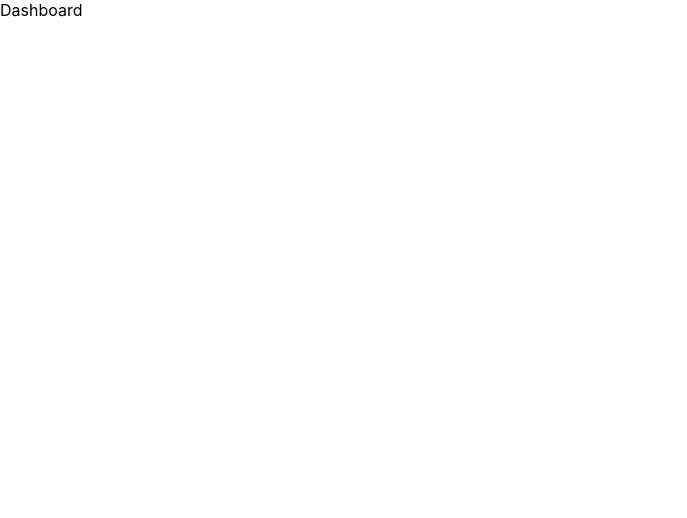
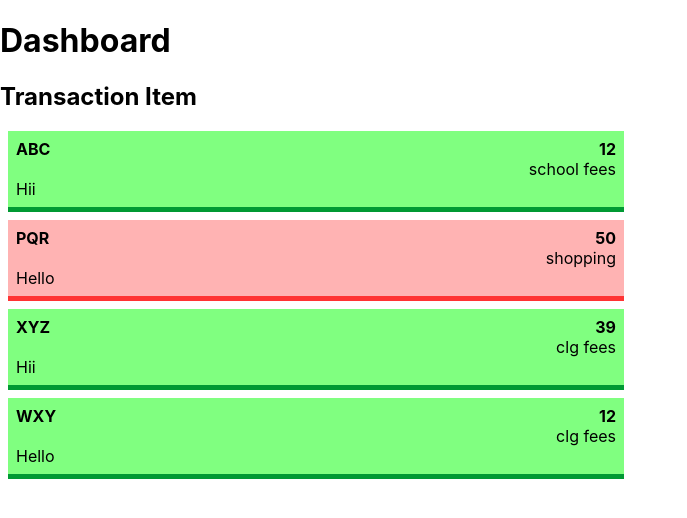
Before and after one commit to vaishnavihole/balance-sheet, a React (Create React App) app in the folder client/: page /dashboard in a window 1280 px wide. Shown: the top 518 px of the page, without its empty margins (0-687 px from the left). Built offline with nearby package versions, Linux system fonts and the light colour scheme; the HTML template or start-up script is replaced by a standard one.

Commit message:
feat: transaction item card design

```diff
--- a/client/package.json
+++ b/client/package.json
@@ -29,5 +29,6 @@
       "last 1 firefox version",
       "last 1 safari version"
     ]
-  }
+  },
+  "proxy":"http://localhost:5000"
 }
--- /dev/null
+++ b/client/src/components/TransactionItemCard/TransactionItemCard.css
@@ -0,0 +1,31 @@
+.transaction-item-card-container{
+    max-width: 600px;
+    margin: 8px;
+    padding: 8px;
+}
+
+.transaction-item-card-title{
+    display: flex;
+    justify-content: space-between;
+    font-weight: bold;
+}
+
+.transaction-item-card-note{
+
+}
+
+.transaction-item-card-category{
+    display: flex;
+    justify-content: end;
+}
+
+
+.receivable{
+      background-color: #80ff80;
+      border-bottom: 5px solid #009933;
+}
+
+.payable{
+    background-color: #ffb3b3;
+    border-bottom: 5px solid #ff3333;
+}
--- /dev/null
+++ b/client/src/components/TransactionItemCard/TransactionItemCard.js
@@ -0,0 +1,21 @@
+import React from 'react'
+import './TransactionItemCard.css'
+
+function TransactionItemCard({ title, amount, itemType, category, note }) {
+  return (
+    <div className={`transaction-item-card-container  ${itemType}`} >
+      <div className='transaction-item-card-title'>
+       <span> {title} </span>
+       <span> {amount} </span>
+      </div>
+      <div className='transaction-item-card-category'>
+      {category}
+      </div>
+      <div className='transaction-item-card-note'>
+       {note}
+      </div>
+    </div>
+  )
+}
+
+export default TransactionItemCard;
--- a/client/src/views/Dashboard/Dashboard.js
+++ b/client/src/views/Dashboard/Dashboard.js
@@ -1,9 +1,27 @@
-import React from 'react'
+import React, { useState, useEffect } from 'react'
 import './Dashboard.css'
+import TransactionItemCard from '../../components/TransactionItemCard/TransactionItemCard'
 
 function Dashboard() {
+  const transactionItems = [{ title: "ABC", amount: 12, itemType: "receivable", category: "school fees", note: "Hii" }, { title: "PQR", amount: 50, itemType: "payable", category: " shopping", note: "Hello" }, { title: "XYZ", amount: 39, itemType: "receivable", category: "clg fees", note: "Hii" }, { title: "WXY", amount: 12, itemType: "receivable", category: "clg fees", note:"Hello" }]
   return (
-    <div>Dashboard</div>
+    <div>
+      <h1>Dashboard</h1>
+      <div className='row'>
+        <div className='col-md-6'>
+          <h2>Transaction Item</h2>
+          {
+            transactionItems.map((item, index) => {
+              return (
+                <TransactionItemCard title={item.title}  amount={item.amount}  itemType={item.itemType} category={item.category} note={item.note}/>
+              )
+            })
+          }
+        </div>
+        <div className='col-md-6'>
+        </div>
+      </div>
+    </div>
   )
 }
 
```
Also changed, not shown: client/src/components/TransactionItem/Transaction.js (deleted, +0 -10 lines), client/src/components/TransactionItem/Transaction.css (deleted).
